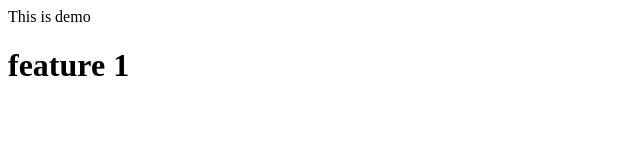
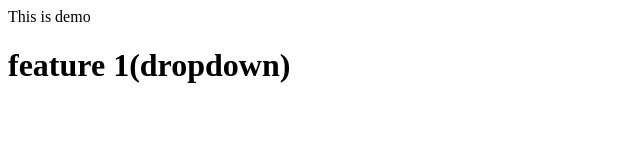
Before and after one commit to MathewJobey/LocalRepo, a plain HTML site: page index.html in a window 1280 px wide. Shown: the whole page, without its empty margins (0-640 px from the left). Drawn offline with Linux system fonts and the light colour scheme.

```diff
--- a/index.html
+++ b/index.html
@@ -1,2 +1,2 @@
 <p>This is demo</p>
-<h1>feature 1</h1>
+<h1>feature 1(dropdown)</h1>
```
